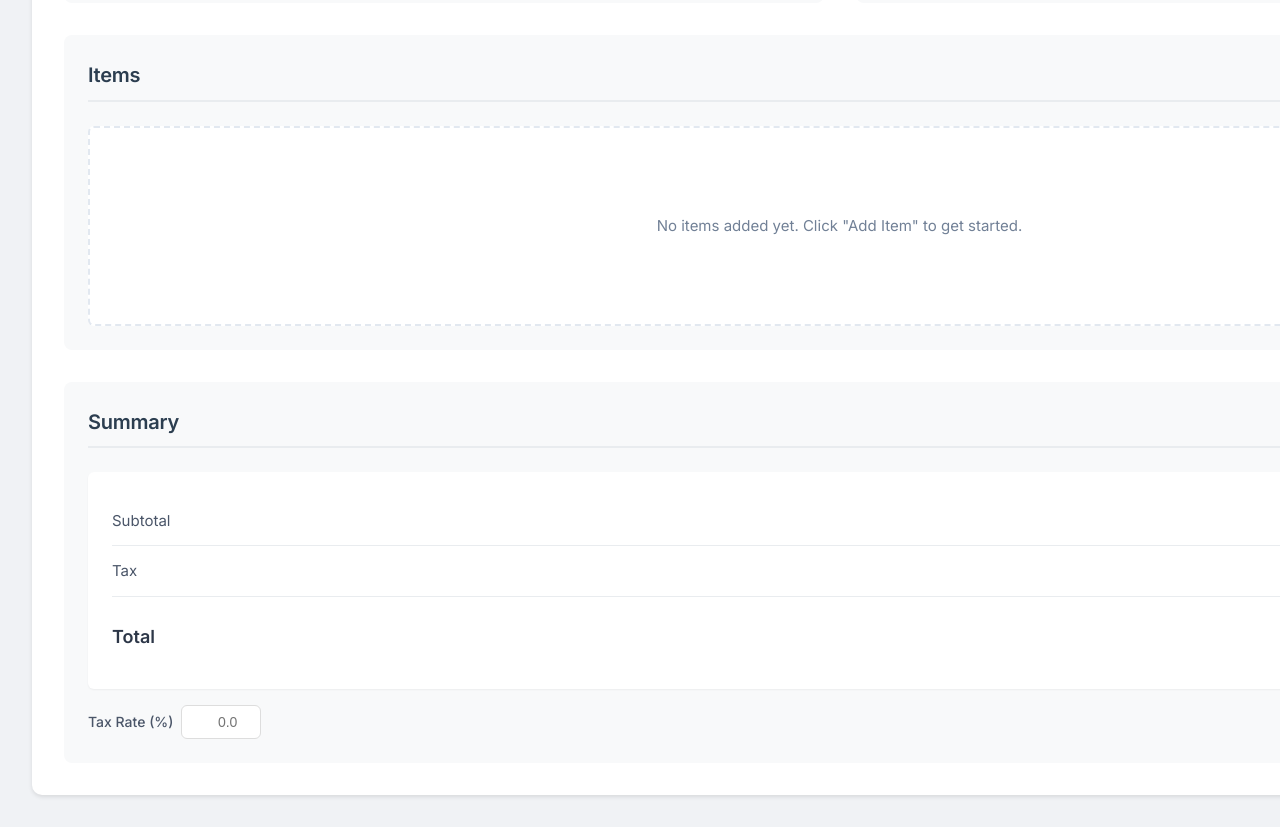
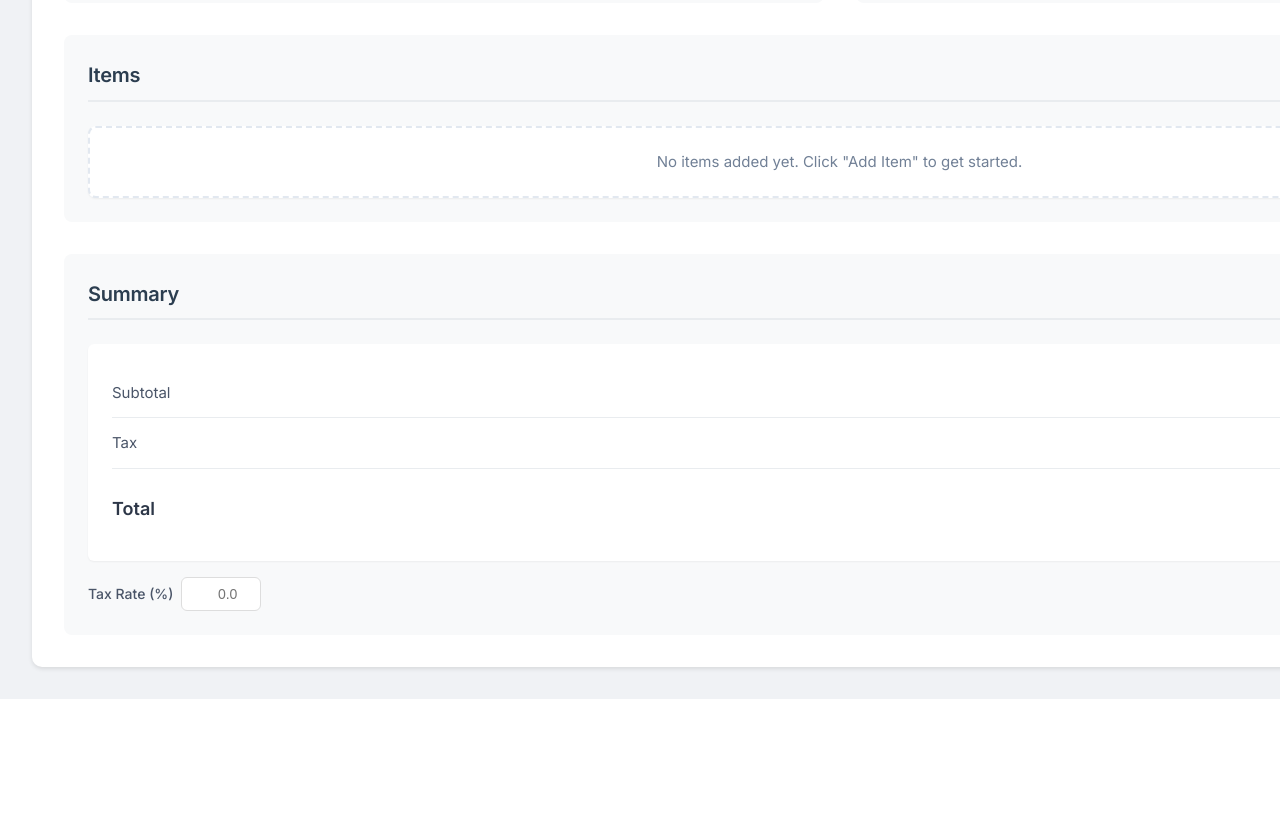
Before and after one commit to hassamimtiaz/invoice-generator, a React (Vite) app: page / in a window 1280 px wide. Shown: the part 880-1707 px from the top of the page. After the commit the page ends 1579 px from the top, so only its background shows below. Built offline with nearby package versions, Linux system fonts and the light colour scheme.

Commit message:
Fixed some UI issues

```diff
--- a/src/styles/Items.scss
+++ b/src/styles/Items.scss
@@ -46,6 +46,8 @@
     border-radius: 8px;
     overflow: hidden;
     box-shadow: 0 1px 2px rgba(0, 0, 0, 0.05);
+    display: flex;
+    flex-direction: column;
 
     .items-header {
       display: grid;
@@ -70,7 +72,7 @@
     .items-list {
       display: flex;
       flex-direction: column;
-      min-height: 200px;
+      flex: 1;
     }
 
     .item {
@@ -188,17 +190,18 @@
 
   .empty-state {
     text-align: center;
-    padding: 2rem;
+    padding: 1rem;
     color: #718096;
     font-size: 0.9375rem;
     background-color: white;
-    border-radius: 6px;
+    border-radius: 8px;
     border: 2px dashed #e2e8f0;
-    min-height: 200px;
+    height: 72px;
     width: 100%;
     display: flex;
     align-items: center;
     justify-content: center;
+    box-shadow: 0 1px 2px rgba(0, 0, 0, 0.05);
   }
 
   .errors-summary {
```
